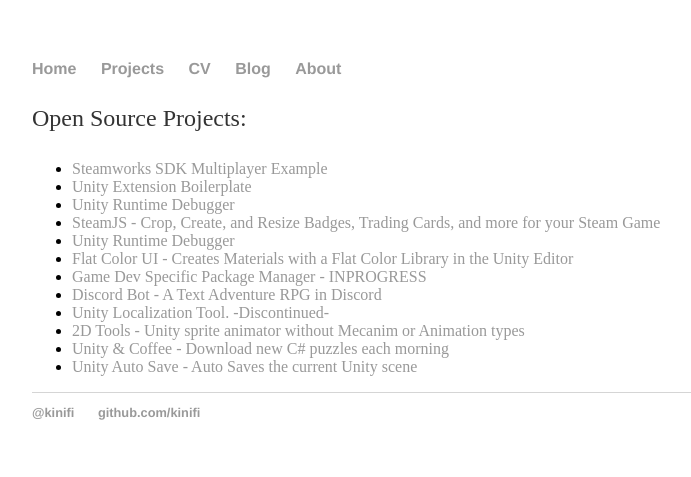
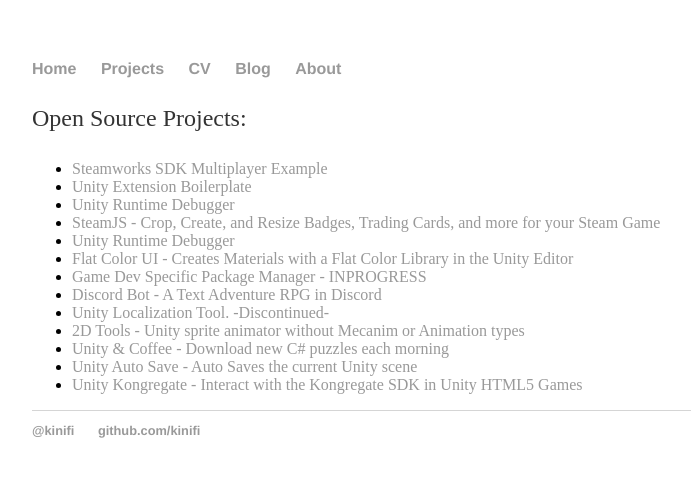
Before and after one commit to kinifi/kinifi.github.io, a Jekyll site: the page built from projects/index.html, in a window 1280 px wide. Shown: the top 477 px of the page, without its empty margins (160-851 px from the left). Built offline with Jekyll 4.4.1, drawn with Linux system fonts in a browser that asks for light colours.

Commit message:
Update index.html

```diff
--- a/projects/index.html
+++ b/projects/index.html
@@ -18,7 +18,7 @@
 			<li><a href="https://github.com/kinifi/2Dtools">2D Tools - Unity sprite animator without Mecanim or Animation types</a></li>
 			<li><a href="https://github.com/kinifi/UnityAndCoffee">Unity & Coffee - Download new C# puzzles each morning</a></li>
 			<li><a href="https://github.com/kinifi/Unity3D-Auto-Save">Unity Auto Save - Auto Saves the current Unity scene</a></li>
-
+			<li><a href="https://github.com/kinifi/Unity_Kongregate">Unity Kongregate - Interact with the Kongregate SDK in Unity HTML5 Games</a></li>
 		</ul>
 
 	</div>
```
